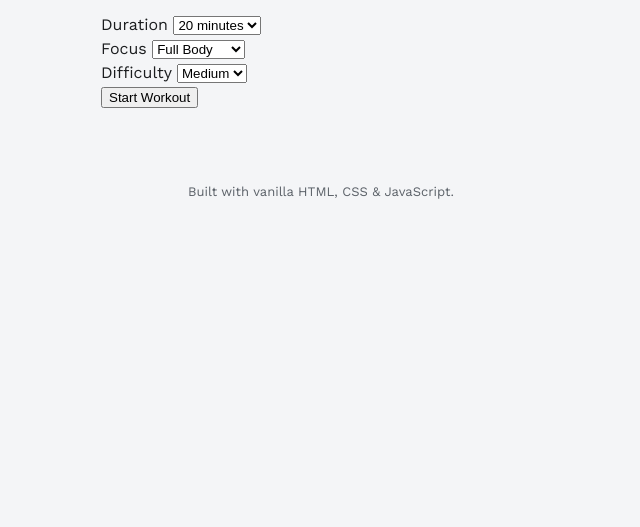
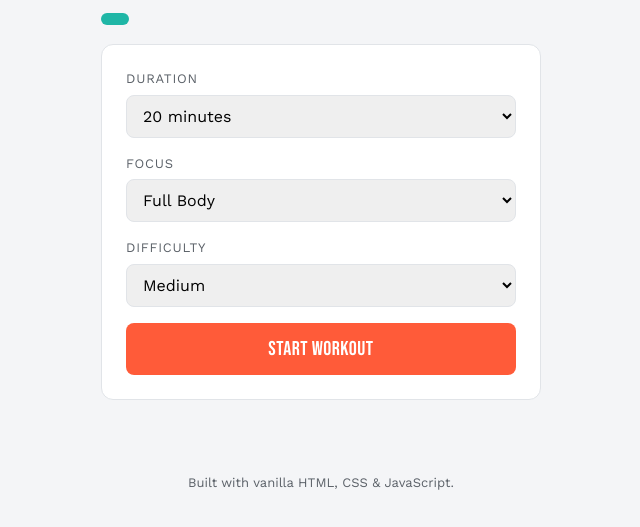
Before and after one commit to Aayut1111/bodyweight-circuit, a plain HTML site: page index.html in a window 1280 px wide. Shown: the part 135-662 px from the top of the page, without its empty margins (319-959 px from the left). Drawn offline with nearby package versions, Linux system fonts and the light colour scheme.

Commit message:
Style the workout setup screen

```diff
--- a/CSS/style.css
+++ b/CSS/style.css
@@ -55,3 +55,51 @@ body {
   font-size: 13px;
   padding: 20px;
 }
+#setup-form {
+  background: var(--color-surface);
+  border: 1px solid var(--color-border);
+  border-radius: var(--radius);
+  padding: 24px;
+  display: flex;
+  flex-direction: column;
+  gap: 16px;
+}
+
+.field { display: flex; flex-direction: column; gap: 6px; }
+.field label {
+  font-size: 13px;
+  text-transform: uppercase;
+  letter-spacing: 0.06em;
+  color: var(--color-text-muted);
+}
+.field select {
+  padding: 10px 12px;
+  border-radius: 8px;
+  border: 1px solid var(--color-border);
+  font-family: var(--font-body);
+  font-size: 16px;
+}
+
+#start-btn, #restart-btn {
+  background: var(--color-work);
+  color: white;
+  border: none;
+  border-radius: 8px;
+  padding: 14px;
+  font-family: var(--font-display);
+  font-size: 20px;
+  letter-spacing: 0.5px;
+  cursor: pointer;
+}
+#start-btn:hover, #restart-btn:hover { opacity: 0.9; }
+
+.streak-badge {
+  text-align: center;
+  background: var(--color-rest);
+  color: white;
+  border-radius: 999px;
+  padding: 6px 14px;
+  display: inline-block;
+  margin-bottom: 12px;
+  font-size: 14px;
+}
```
